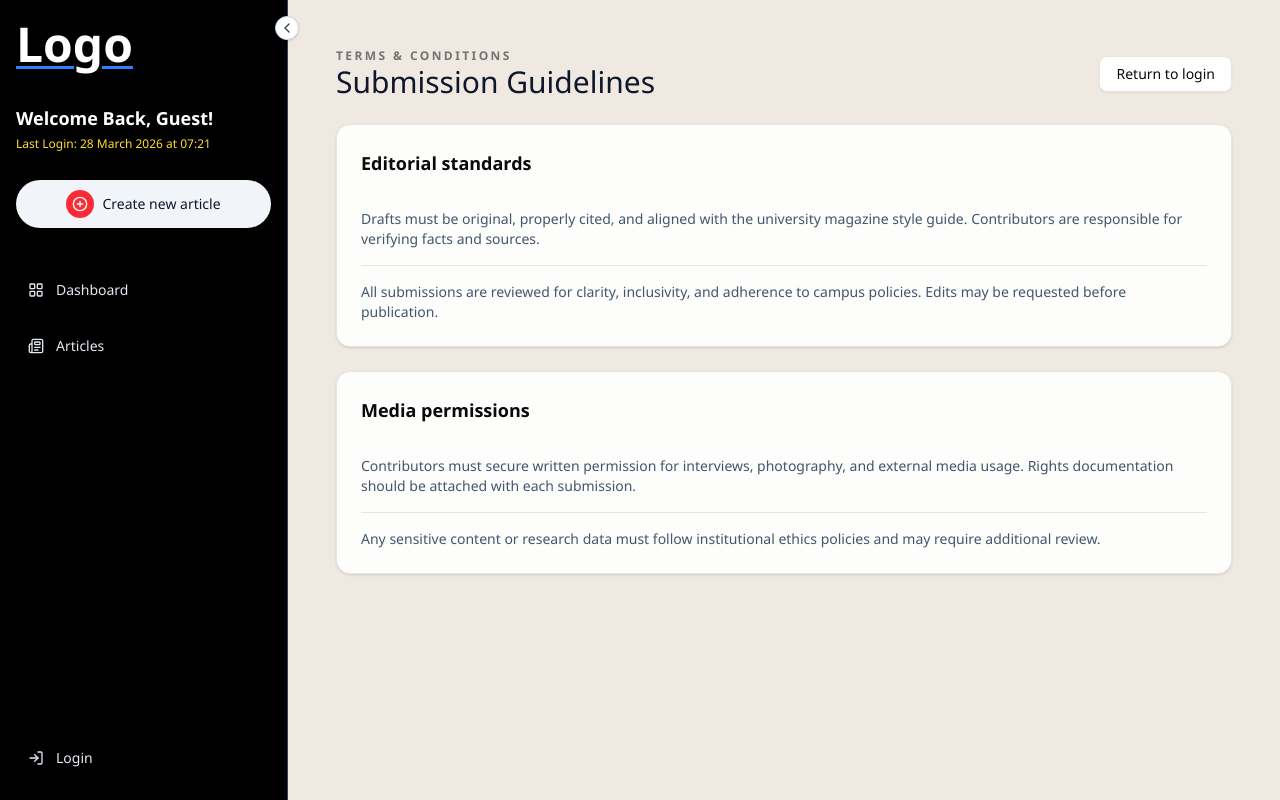
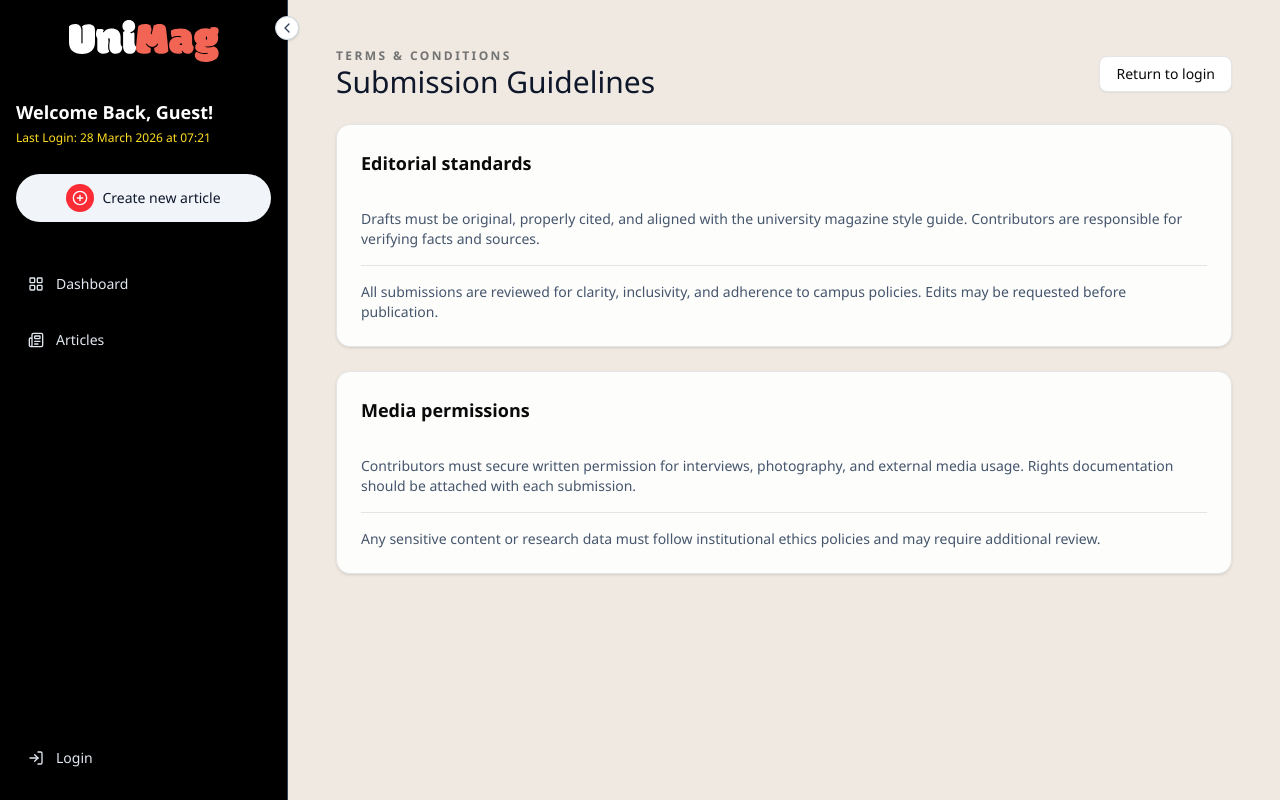
Before and after one commit to EWSD-B4/uni-magazine, a Next.js app: page /terms in a window 1280 px wide. Built offline with nearby package versions, Linux system fonts and the light colour scheme; no server answers.

Commit message:
added: sidebar logo image

```diff
--- a/app/dashboard/@student/page.jsx
+++ b/app/dashboard/@student/page.jsx
@@ -1,7 +1,6 @@
 "use client";
 
 import * as React from "react"
-import { Header } from "@/components/Header"
 import { DeadlineCard } from "@/components/DeadLineCard"
 import { DataTable } from "@/components/DataTable"
 
@@ -68,14 +67,8 @@
   return (
     <div className="flex min-h-screen">
       <div className="flex-1 flex flex-col">
-        {/* Header */}
-        <Header userName="Yoh Yoh" />
-
         {/* Page Content */}
         <main className="flex-1 p-6 space-y-6">
-          {/* Welcome */}
-          <h1 className="text-3xl font-bold text-foreground mb-15">Welcome, Yoh Yoh</h1>
-
           {/* Individual Cards Demo */}
           <div className="w-full max-w-2xl space-y-4 mb-15 rounded-lg shadow-sm bg-white/80 p-6">
             <h3 className="text-2xl font-bold text-foreground mb-8">
--- a/components/AppShell.jsx
+++ b/components/AppShell.jsx
@@ -17,6 +17,7 @@
 import { logoutAction } from "@/lib/actions/guest.action"
 import { Button } from "@/components/ui/button"
 import { cn } from "@/lib/utils"
+import Image from "next/image"
 
 function isArticleDetailPath(pathname) {
   return /^\/articles\/[^/]+\/?$/.test(pathname || "")
@@ -101,11 +102,23 @@
         <Link
           href="/"
           className={cn(
-            "text-5xl font-extrabold leading-none underline decoration-blue-500 decoration-3 underline-offset-4",
-            collapsed && "text-center text-2xl"
+            "flex items-center justify-center leading-none",
+            collapsed && "lex items-center justify-center"
           )}
         >
-          {collapsed ? "UM" : "Logo"}
+          {collapsed ?
+            <Image
+              src="/logo_white_mobile.svg"
+              alt="Campus Mag"
+              width={100}
+              height={100}
+            /> : <Image
+              src="/logo_white.svg"
+              alt="Campus Mag"
+              width={150}
+              height={150}
+            />
+          }
         </Link>
       )}
 
@@ -261,7 +274,12 @@
           href="/"
           className="text-2xl font-extrabold leading-none underline decoration-blue-500 decoration-3 underline-offset-4"
         >
-          Logo
+          <Image
+            src="/logo_white.svg"
+            alt="Campus Mag"
+            width={100}
+            height={100}
+          />
         </Link>
         <div className="size-9" />
       </div>
```
